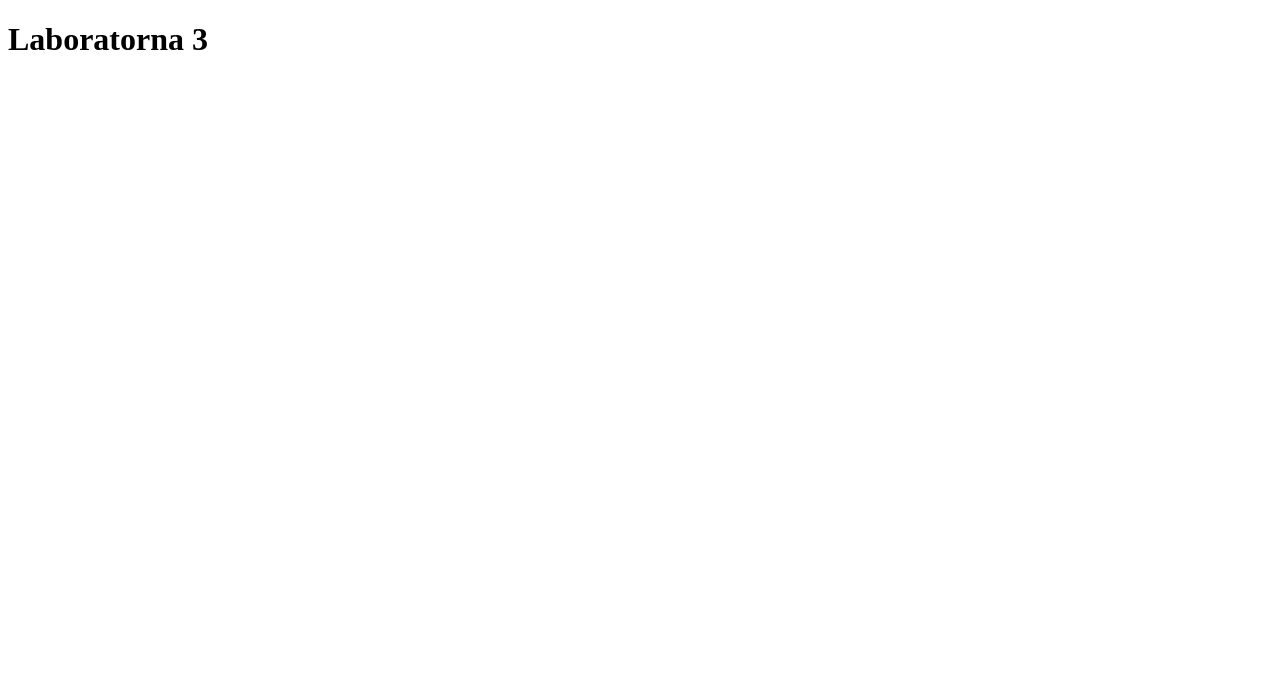
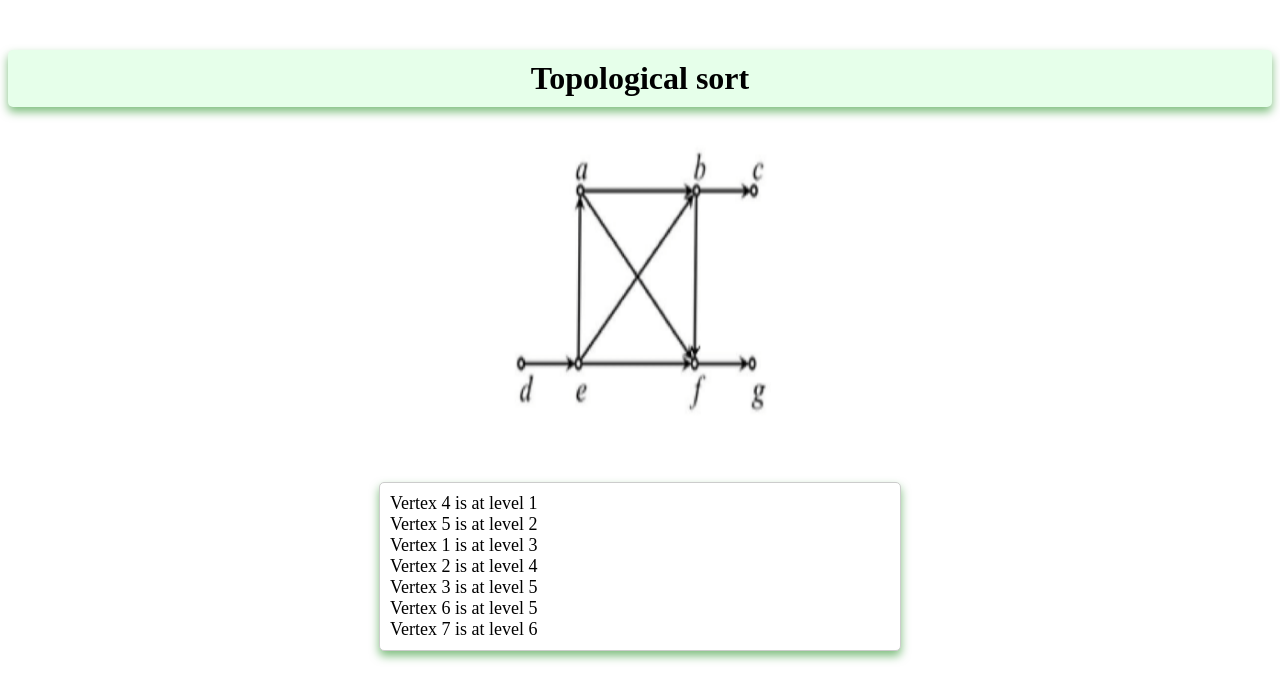
Before and after one commit to AnnaaaHus/Graph-Algorithms, a plain HTML site: page Lab3/index.html in a window 1280 px wide. Drawn offline with Linux system fonts and the light colour scheme.

Commit message:
add Topological sort

```diff
--- a/Lab3/index.html
+++ b/Lab3/index.html
@@ -3,10 +3,13 @@
 <head>
     <meta charset="UTF-8">
     <meta name="viewport" content="width=device-width, initial-scale=1.0">
-    <title>Laboratorna 1</title>
+    <link rel="stylesheet" href="style.css" />
+    <title>Topological sort</title>
 </head>
 <body>
-    <h1>Laboratorna 3</h1>
+    <h1>Topological sort</h1>
+    <p  align="center" ><img src="graph.png"  alt="Graph"  width="300" height="300"></p>
+    <div id="result"></div>
 
     <script src="script.js"></script>
 </body>
--- a/Lab3/script.js
+++ b/Lab3/script.js
@@ -1,59 +1,75 @@
-function topologicalSort(graph) {
-    const inDegree = new Map();
-    const queue = [];
-    const result = [];
-
-    // Ініціалізуємо inDegree та queue
-    for (const node of graph.nodes) {
-        inDegree.set(node, 0);
-    }
-    for (const edge of graph.edges) {
-        inDegree.set(edge[1], inDegree.get(edge[1]) + 1);
-    }
-    for (const [node, degree] of inDegree.entries()) {
-        if (degree === 0) {
-            queue.push(node);
-        }
+class TopologicalSort {
+    constructor(matrix) {
+      this.verticesCount = matrix.length;
+      this.adjacencyMatrix = matrix;
     }
 
-    // Виконуємо сортування
-    while (queue.length > 0) {
-        const node = queue.shift();
-        result.push(node);
-
-        for (const neighbor of graph.adjacencyList.get(node)) {
-            inDegree.set(neighbor, inDegree.get(neighbor) - 1);
-            if (inDegree.get(neighbor) === 0) {
-                queue.push(neighbor);
-            }
+    getIncomingEdgesCount() {
+      const incomingEdgesCount = [];
+      for (let i = 0; i < this.verticesCount; i++) {
+        let count = 0;
+        for (let j = 0; j < this.verticesCount; j++) {
+          if (this.adjacencyMatrix[j][i] !== 0) {
+            count++;
+          }
         }
+        incomingEdgesCount.push(count);
+      }
+      return incomingEdgesCount;
     }
 
-    // Перевіряємо, чи є цикли в графі
-    if (result.length !== graph.nodes.length) {
-        throw new Error("Граф має цикл");
+    demucronSort() {
+      const incomingEdgesCount = this.getIncomingEdgesCount();
+      const result = [];
+      const levelMap = new Map();
+      let level = 0;
+
+      while (result.length < this.verticesCount) {
+        const currentLevelNodes = [];
+        for (let i = 0; i < this.verticesCount; i++) {
+          if (incomingEdgesCount[i] === 0) {
+            currentLevelNodes.push(i);
+            incomingEdgesCount[i] = -1;
+          }
+        }
+
+        if (currentLevelNodes.length === 0) {
+          throw new Error("Graph contains cycles!");
+        }
+
+        for (const node of currentLevelNodes) {
+          result.push(node);
+          levelMap.set(node, level);
+          for (let i = 0; i < this.verticesCount; i++) {
+            if (this.adjacencyMatrix[node][i] !== 0) {
+              incomingEdgesCount[i]--;
+            }
+          }
+        }
+        level++;
+      }
+
+      console.log("Topological sorting using Demucron algorithm:");
+      for (const [key, value] of levelMap.entries()) {
+        console.log(`Vertex ${key + 1} is at level ${value + 1}`);
+      }
+
+      for (const [key, value] of levelMap.entries()) {
+        document.getElementById("result").innerHTML += (`Vertex ${key + 1} is at level ${value + 1}`) + "<br>";
+      }
     }
+  }
 
-    return result;
-}
+  const graphMatrix = [
+    [0, 1, 0, 0, 0, 1,0],
+    [0, 0, 1, 0, 0, 1,0],
+    [0, 0, 0, 0, 0, 0,0],
+    [0, 0, 0, 0, 1, 0,0],
+    [1, 1, 0, 0, 0, 1,0],
+    [0, 0, 0, 0, 0, 0,1],
+    [0, 0, 0, 0, 0, 0,0],
+  ];
 
-// Приклад використання
-const graph = {
-    nodes: ['A', 'B', 'C', 'D', 'E'],
-    edges: [['A', 'B'], ['A', 'C'], ['B', 'D'], ['C', 'D'], ['D', 'E']],
-    adjacencyList: new Map([
-        ['A', ['B', 'C']],
-        ['B', ['D']],
-        ['C', ['D']],
-        ['D', ['E']],
-        ['E', []]
-    ])
-};
-
-try {
-    const sortedNodes = topologicalSort(graph);
-    console.log("Відсортовані вершини:", sortedNodes);
-} catch (error) {
-    console.error(error.message);
-}
-45
+  const topologicalSort = new TopologicalSort(graphMatrix);
+  topologicalSort.demucronSort();
+;
--- /dev/null
+++ b/Lab3/style.css
@@ -0,0 +1,22 @@
+h1 {
+    text-align: center;
+    margin-top: 50px;
+    box-shadow: 0px 5px 10px rgba(0, 128, 0, 0.5);
+    border-radius: 5px;
+    padding: 10px;
+    background-color: #e6ffea;
+  }
+  #result {
+    border: 1px solid #ccc;
+    padding: 10px;
+    margin-bottom: 50px;
+    border-radius: 5px;
+    background-color: #fff;
+    font-size: 18px;
+    box-shadow: 0px 5px 10px rgba(0, 128, 0, 0.5);
+    border-radius: 5px;
+    padding: 10px;
+    max-width: 500px;
+    margin: 0 auto;
+    margin-top: 50px;
+  }
```
Also changed, not shown: Lab3/graph.png (renamed from LAB2/graph.png).
